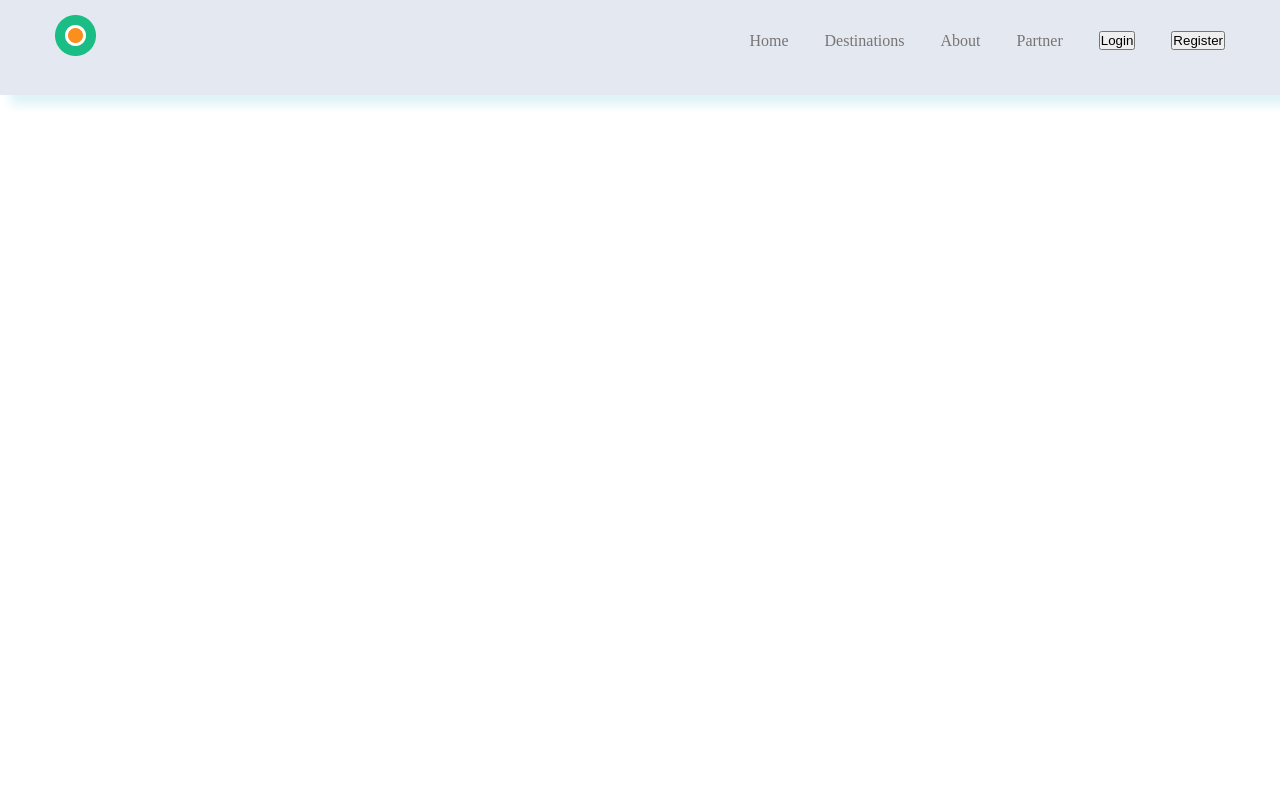
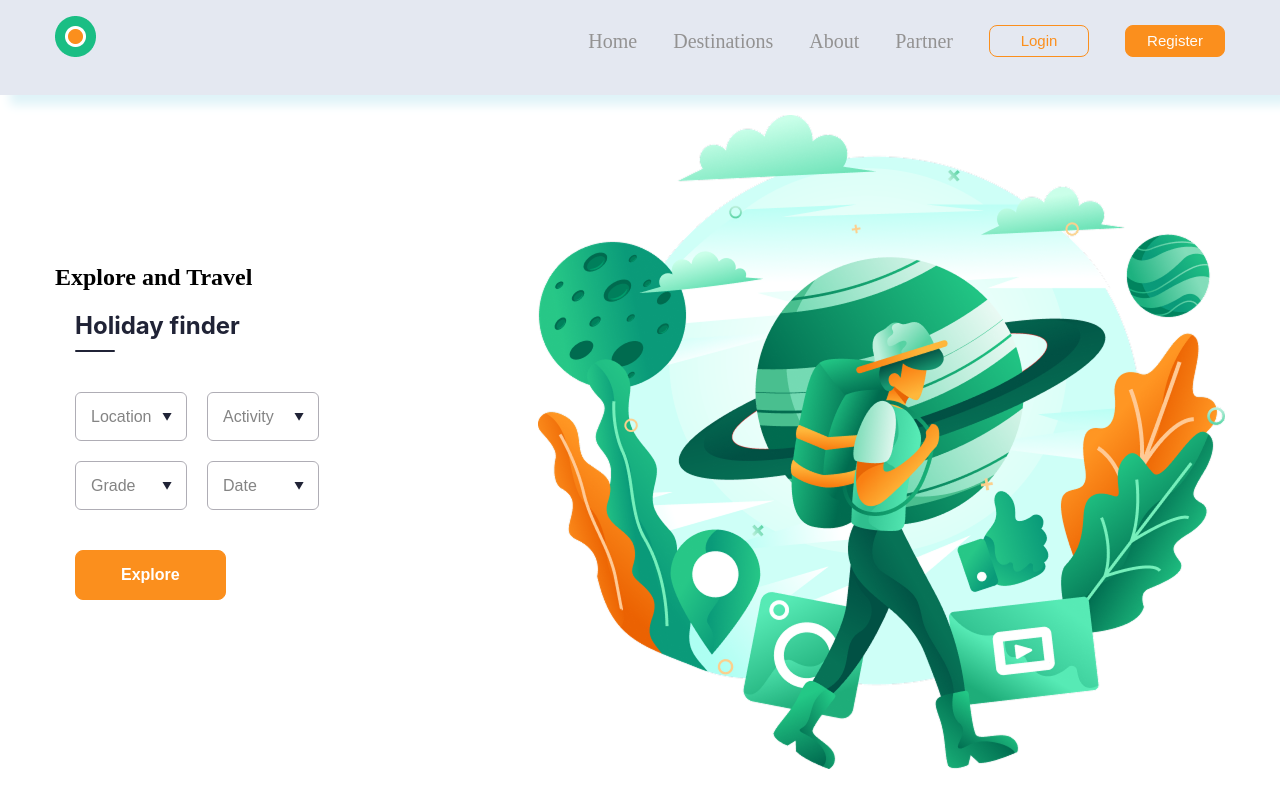
Before and after one commit to umida17/react.js, a React (Vite) app in the folder vite-project/: page / in a window 1280 px wide. Built offline with nearby package versions, Linux system fonts and the light colour scheme.

Commit message:
section 1

```diff
--- a/vite-project/src/App.css
+++ b/vite-project/src/App.css
@@ -36,17 +36,206 @@ header{
     padding-top: 10px;
 }
 a{
-    color: rgb(119, 116, 116);
-     font-weight: 400;
-    font-size: 16px;
-     line-height: 100%;
-    letter-spacing: 0%;
-
-}
-a:hover{
-    color: black;
+  text-decoration: none;
+  color: rgb(147, 146, 146);
+  font-size: 20px;
+  position: relative;
+  transition: color 0.3s ease;
 }
 
-.login{
+ a:hover {
+  color: black;
+}
 
+ a::after {
+  content: '';
+  position: absolute;
+  width: 0;
+  height: 2px;
+  bottom: -5px;
+  left: 0;
+  background-color: black;
+  transition: width 0.3s ease;
 }
+
+a:hover::after {
+  width: 100%;
+}
+
+ .login {
+    border: 1px solid #FB8F1D;
+    font-weight: 500;
+    font-size: 15px;
+    line-height: 30px;
+    letter-spacing: 0%;
+    border-radius: 8px;
+    background: #e4e8f1;
+    width: 100px;
+    color: #FB8F1D;
+
+     position: relative;
+    overflow: hidden;
+    cursor: pointer;
+    transition: all 0.3s ease-in-out;
+    display: inline-block;
+    text-align: center;
+    outline: none;
+}
+
+ .login:hover {
+    color: #ffffff;
+    background: #FB8F1D;
+    box-shadow: 0 5px 15px rgba(251, 143, 29, 0.4);
+    transform: translateY(-2px);
+}
+
+ .login::after {
+    content: '';
+    position: absolute;
+    top: -50%;
+    left: -60%;
+    width: 20%;
+    height: 200%;
+    background: rgba(255, 255, 255, 0.4);
+    transform: rotate(30deg);
+    transition: all 0.5s;
+    opacity: 0;
+}
+
+.login:hover::after {
+    left: 120%;
+    opacity: 1;
+}
+
+ .login:active {
+    transform: translateY(0);
+    box-shadow: 0 2px 5px rgba(251, 143, 29, 0.3);
+}
+
+
+.regis {
+     border: 1px solid #FB8F1D;
+    font-weight: 500;
+    font-size: 15px;
+    line-height: 30px;
+    letter-spacing: 0%;
+    border-radius: 8px;
+    background: #FB8F1D;
+    width: 100px;
+    color: #fefcfa;
+
+     cursor: pointer;
+    transition: all 0.3s ease-in-out;
+    display: inline-block;
+    text-align: center;
+    outline: none;
+}
+
+ .regis:hover {
+    background: none;
+    color: #FB8F1D;
+    border: 1px solid #FB8F1D;
+
+     box-shadow: 0 4px 10px rgba(251, 143, 29, 0.2);
+    transform: translateY(-2px);
+}
+
+ .regis:active {
+    transform: scale(0.96);
+}
+
+.section1-container{
+    display: flex;
+    align-items: center;
+    justify-content: space-between;
+    padding-top: 100px;
+}
+
+.holiday-finder {
+    font-family: 'Inter', sans-serif;
+    max-width: 600px;
+    padding: 20px;
+}
+
+.holiday-finder h2 {
+    color: #202336;
+    font-size: 24px;
+    margin-bottom: 10px;
+}
+
+.holiday-finder .line {
+    width: 40px;
+    height: 2px;
+    background-color: #202336;
+    margin-bottom: 40px;
+    border-radius: 2px;
+}
+
+ .finder-grid {
+    display: grid;
+    grid-template-columns: 1fr 1fr;
+    gap: 20px;
+    margin-bottom: 40px;
+}
+
+.select-wrapper {
+    position: relative;
+}
+
+.select-wrapper select {
+    width: 100%;
+    padding: 15px;
+    border: 1px solid #AFADB5;
+    border-radius: 6px;
+    background-color: transparent;
+    color: #848484;
+    font-size: 16px;
+    appearance: none;
+    cursor: pointer;
+    outline: none;
+    transition: border-color 0.3s;
+}
+
+.select-wrapper select:focus {
+    border-color: #FB8F1D;
+}
+
+ .select-wrapper::after {
+    content: '▼';
+    font-size: 10px;
+    position: absolute;
+    right: 15px;
+    top: 50%;
+    transform: translateY(-50%);
+    color: #202336;
+    pointer-events: none;
+}
+
+ .explore-btn {
+    background-color: #FB8F1D;
+    color: #ffffff;
+    border: 1px solid #FB8F1D;
+    padding: 15px 45px;
+    border-radius: 8px;
+    font-size: 16px;
+    font-weight: 600;
+    cursor: pointer;
+    transition: all 0.3s ease;
+}
+
+.explore-btn:hover {
+    background: none;
+    color: #FB8F1D;
+    transform: translateY(-2px);
+    box-shadow: 0 4px 12px rgba(251, 143, 29, 0.2);
+}
+
+.explore-btn:active {
+    transform: scale(0.98);
+}
+
+ @media (max-width: 480px) {
+    .finder-grid {
+        grid-template-columns: 1fr;
+    }
+}
--- a/vite-project/src/App.jsx
+++ b/vite-project/src/App.jsx
@@ -1,6 +1,7 @@
 
 import "./App.css"
 import logo from "../src/assets/logo (8).png"
+import travel from "../src/assets/travel.png"
 function App(){
     return (
         <>
@@ -21,6 +22,60 @@ function App(){
             </div>
         </header>
 
+        <main>
+            <section className="section1">
+                <div className="container">
+                    <div className="section1-container">
+                        <div className="travel">
+                            <h2>Explore and Travel</h2>
+                            <div class="holiday-finder">
+                            <h2>Holiday finder</h2>
+                            <div class="line"></div>
+
+                   <div class="finder-grid">
+                     <div class="select-wrapper">
+                                    <select name="location">
+                                        <option value="" disabled selected>Location</option>
+                                        <option value="uzbekistan">Uzbekistan</option>
+                                        <option value="europe">Europe</option>
+                                    </select>
+                                </div>
+
+                           <div class="select-wrapper">
+                            <select name="activity">
+                                        <option value="" disabled selected>Activity</option>
+                                        <option value="hiking">Hiking</option>
+                                        <option value="swimming">Swimming</option>
+                                    </select>
+                                </div>
+
+                           <div class="select-wrapper">
+                                <select name="grade">
+                                        <option value="" disabled selected>Grade</option>
+                                        <option value="easy">Easy</option>
+                                        <option value="hard">Hard</option>
+                                    </select>
+                                </div>
+
+                            <div class="select-wrapper">
+                                <select name="date">
+                                        <option value="" disabled selected>Date</option>
+                                        <option value="2024-05">May 2024</option>
+                                        <option value="2024-06">June 2024</option>
+                                    </select>
+                                </div>
+                            </div>
+
+                            <button class="explore-btn">Explore</button>
+                        </div>
+                        </div>
+
+                        <img src={travel} alt="" />
+                    </div>
+                </div>
+            </section>
+        </main>
+
          </>
     )
 }
```
Also changed, not shown: vite-project/src/assets/travel.png (added).
